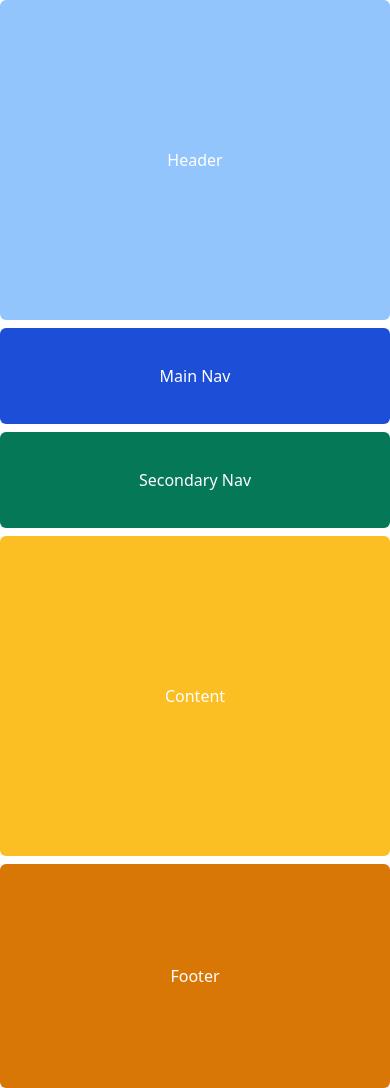
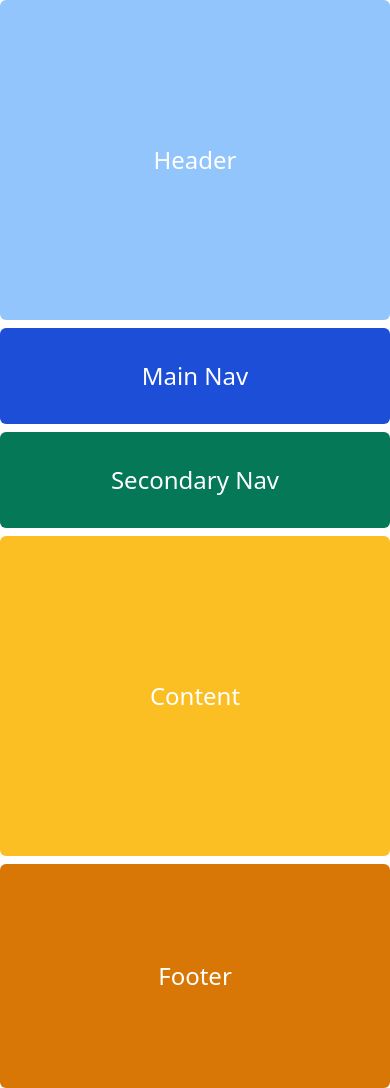
Before and after one commit to Ozone72/body-shotz, a website built with Vite: page index.html in a window 390 px wide. Built offline with nearby package versions, Linux system fonts and the light colour scheme.

Commit message:
adds vite build and preview scripts and adds text sizing to breakpoints

```diff
--- a/index.html
+++ b/index.html
@@ -11,36 +11,27 @@
 
 <body class="container mx-auto">
   <div class="min-h-screen min-w-screen flex flex-col
-              items-center justify-center text-white gap-2 xs:text-sm sm:text-base md:text-lg lg:text-xl
+              items-center justify-center text-white gap-2
               ">
     <header class="bg-blue-300 flex flex-col flex-shrink justify-center items-center rounded-md h-80 w-full">
-      <h1>Header</h1>
+      <h1 class="text-2xl sm:text-2xl md:text-3xl lg:text-4xl">Header</h1>
     </header>
     <nav class="bg-blue-700 flex flex-col flex-shrink justify-center items-center rounded-md h-24 w-full">
-      <h1>Main Nav</h1>
+      <h1 class="text-2xl xs:text-xl md:text-3xl lg:text-4xl">Main Nav</h1>
     </nav>
     <div class="flex flex-col md:flex-row justify-center w-full text-center">
       <nav class="bg-green-700 mb-2 md:mr-2 rounded-md h-24 md:h-80 w-full md:w-1/3 flex items-center justify-center">
-        <h1>Secondary Nav</h1>
+        <h1 class="text-2xl xs:text-xl md:text-3xl lg:text-4xl">Secondary Nav</h1>
       </nav>
       <main class="bg-yellow-400 rounded-md h-80 w-full md:w-2/3 flex items-center justify-center">
-        <h1>Content</h1>
+        <h1 class="text-2xl xs:text-xl md:text-3xl lg:text-4xl">Content</h1>
+
       </main>
     </div>
     <footer class="bg-yellow-600 flex flex-col flex-shrink justify-center items-center rounded-md h-56 w-full">
-      <h1>Footer</h1>
+      <h1 class="text-2xl xs:text-xl md:text-3xl lg:text-4xl">Footer</h1>
     </footer>
   </div>
 </body>
 
 </html>
-
-
-
-<!-- <nav class="bg-green-700 rounded-md h-80 w-1/3 flex items-center justify-center">
-  <h1>Secondary Nav</h1>
-</nav>
-<main class="bg-yellow-400 rounded-md h-80 w-2/3 flex items-center justify-center">
-  <h1>Content</h1>
-</main>
-</div> -->
--- a/package.json
+++ b/package.json
@@ -4,7 +4,9 @@
   "description": "",
   "main": "index.js",
   "scripts": {
-    "dev": "vite"
+    "dev": "vite",
+    "build": "vite build",
+    "serve": "vite preview"
   },
   "keywords": [],
   "author": "",
```
